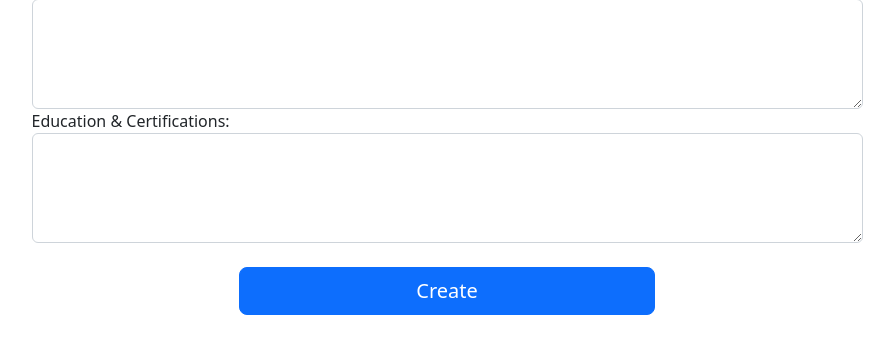
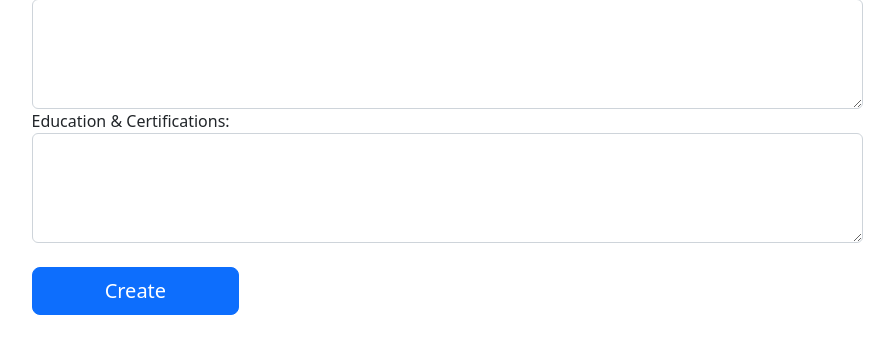
Before and after one commit to joshHawks1823/resume-builder, a PHP site: page / in a window 1280 px wide. Shown: the part 635-974 px from the top of the page, without its empty margins (193-1087 px from the left). Run offline with PHP 8.4, Linux system fonts and the light colour scheme; some libraries are stand-ins or nearby versions.

Commit message:
complete

```diff
--- a/index.php
+++ b/index.php
@@ -64,8 +64,8 @@
                 <textarea required type="text" name="education" name="editor4" id="editor4" rows="4" class="form-control md-textarea"></textarea>
               </div>
             </div>
-            <div class="text-center text-md-left">
-              <button name="submit" class="w-50 btn btn-lg btn-primary mt-4" type="submit">Create</button>
+            <div class="text-md-left">
+              <button name="submit" class="w-25 btn btn-lg btn-primary mt-4" type="submit">Create</button>
             </div>
           </form>
 
```
